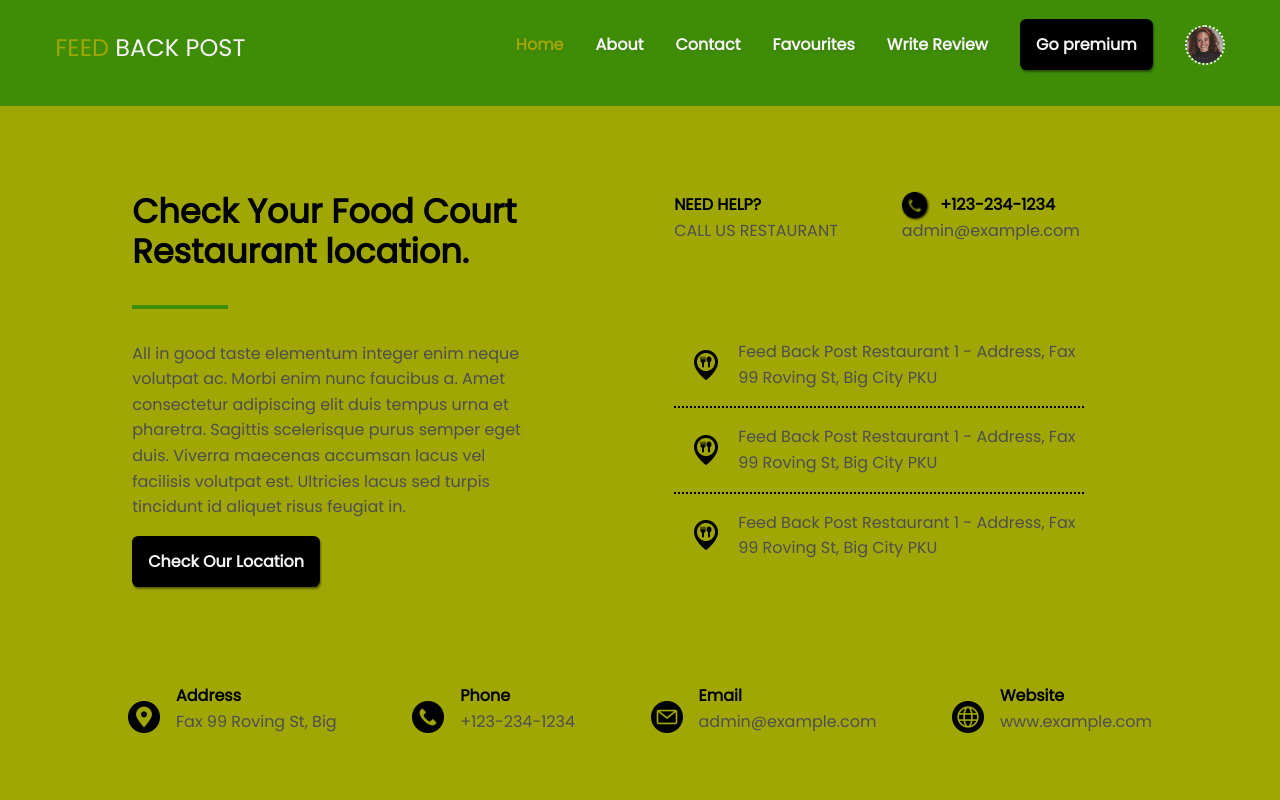
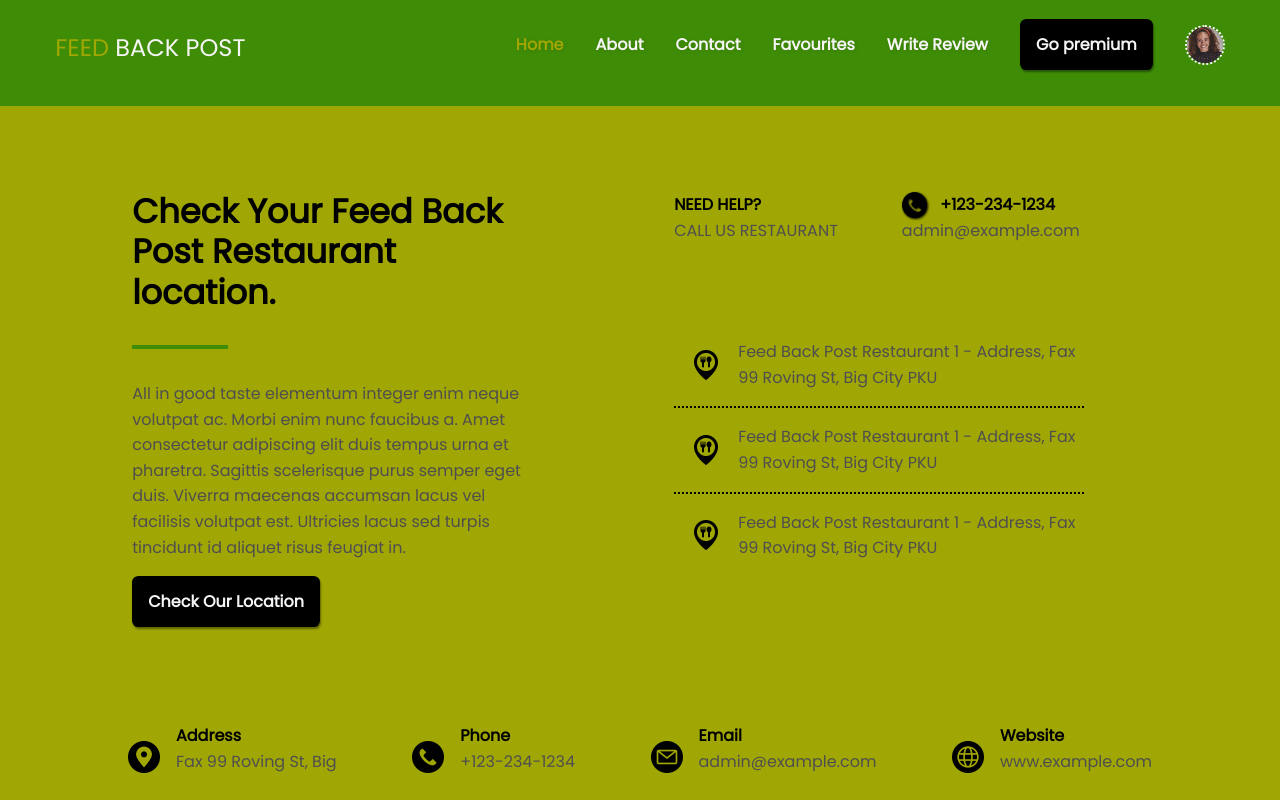
Before and after one commit to techbywes/Feed-Back-resturant, a React (Create React App) app: page /Contact in a window 1280 px wide. Shown: the top 800 px of the page. Built offline with nearby package versions, Linux system fonts and the light colour scheme.

Commit message:
updated the nave link

```diff
--- a/src/componenets/Contact.js
+++ b/src/componenets/Contact.js
@@ -18,7 +18,7 @@ function Contact() {
             <div className="left_text_check_food_">
               <div className="left_text_div_">
                 <h2 className="good_food_text_">
-                  Check Your Food Court Restaurant location.
+                  Check Your Feed Back Post  Restaurant location.
                 </h2>
                 <div className="line_div"></div>
                 <p className="good_food_orar_text">
--- a/src/componenets/Nav.js
+++ b/src/componenets/Nav.js
@@ -33,7 +33,7 @@ function Nav() {
         </li>
 
         <li>
-          <a href="#" onClick={ShowAbout}>
+          <a href="#"   onClick={ShowAbout}>
             About
           </a>
         </li>
```
